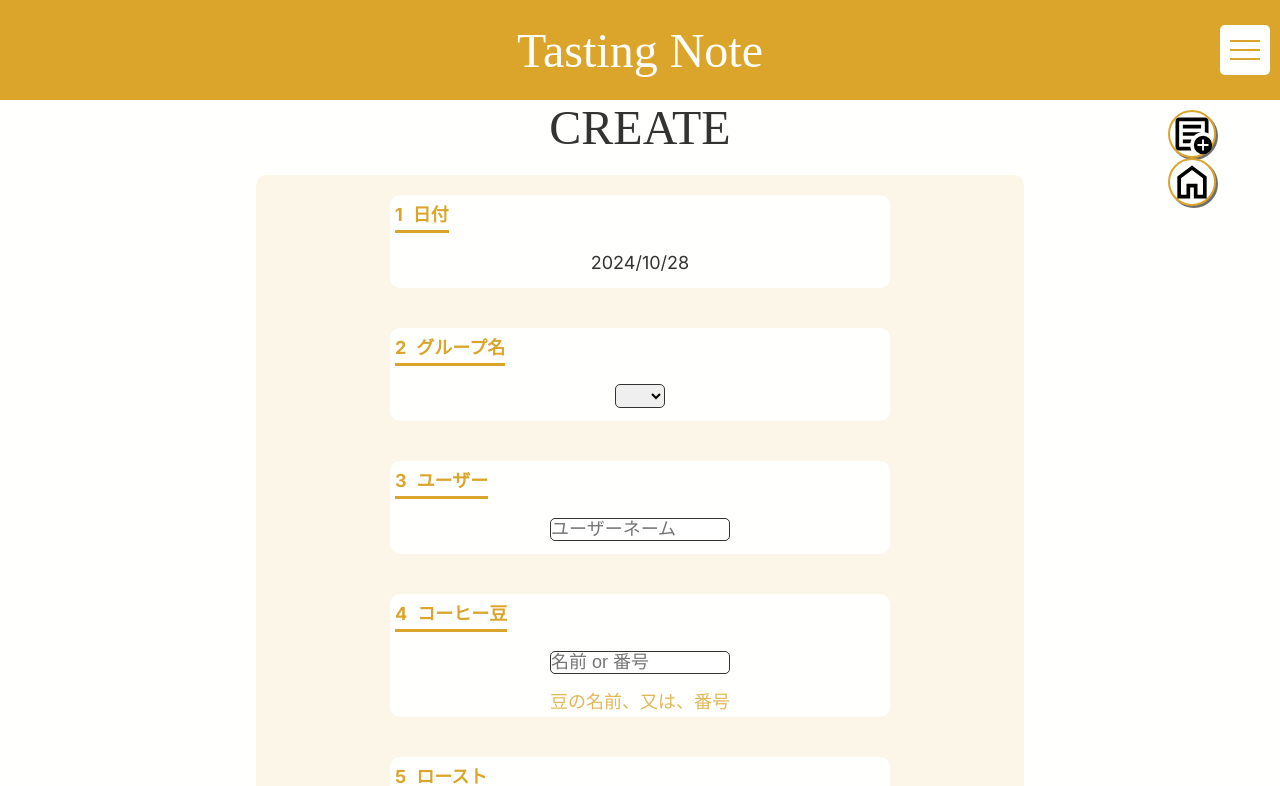
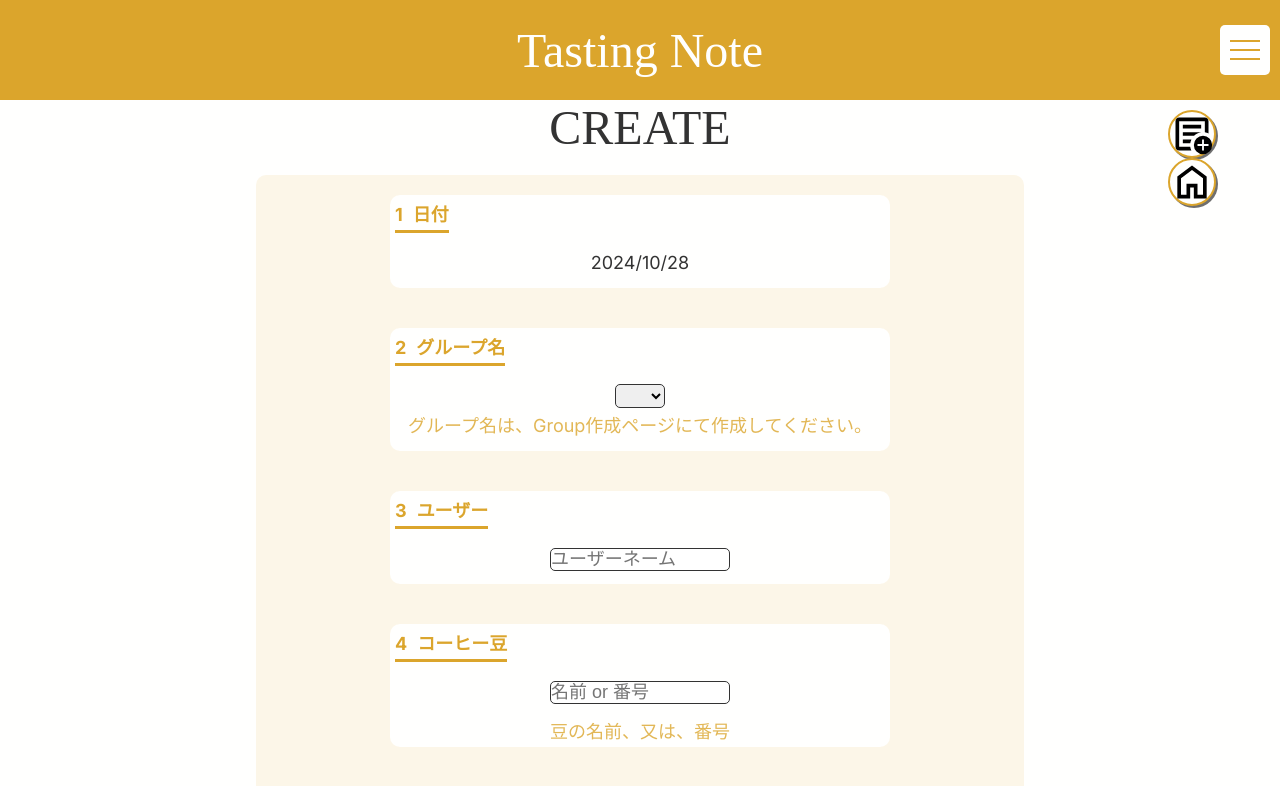
Before and after one commit to akiran1sei/tastingnote, a Next.js app: page /pages/create/beans in a window 1280 px wide. Shown: the top 786 px of the page. Built offline with nearby package versions, Linux system fonts and the light colour scheme; no server answers; the database is empty; sample sign-in values are in the browser's storage; a web font is replaced by a local one; what next would draw is missing.

Commit message:
説明文の追加！

```diff
--- a/src/app/components/molecules/Create/Create_ver-2.js
+++ b/src/app/components/molecules/Create/Create_ver-2.js
@@ -223,6 +223,11 @@ export function BeansCreateTable(context) {
                   <option></option>
                   {options}
                 </select>
+                <div className={styles.edit_point_memo}>
+                  <p className={styles.edit_point_text}>
+                    グループ名は、Group作成ページにて作成してください。
+                  </p>
+                </div>
               </div>
             </div>
             <div className={styles.edit_contents_item}>
```
